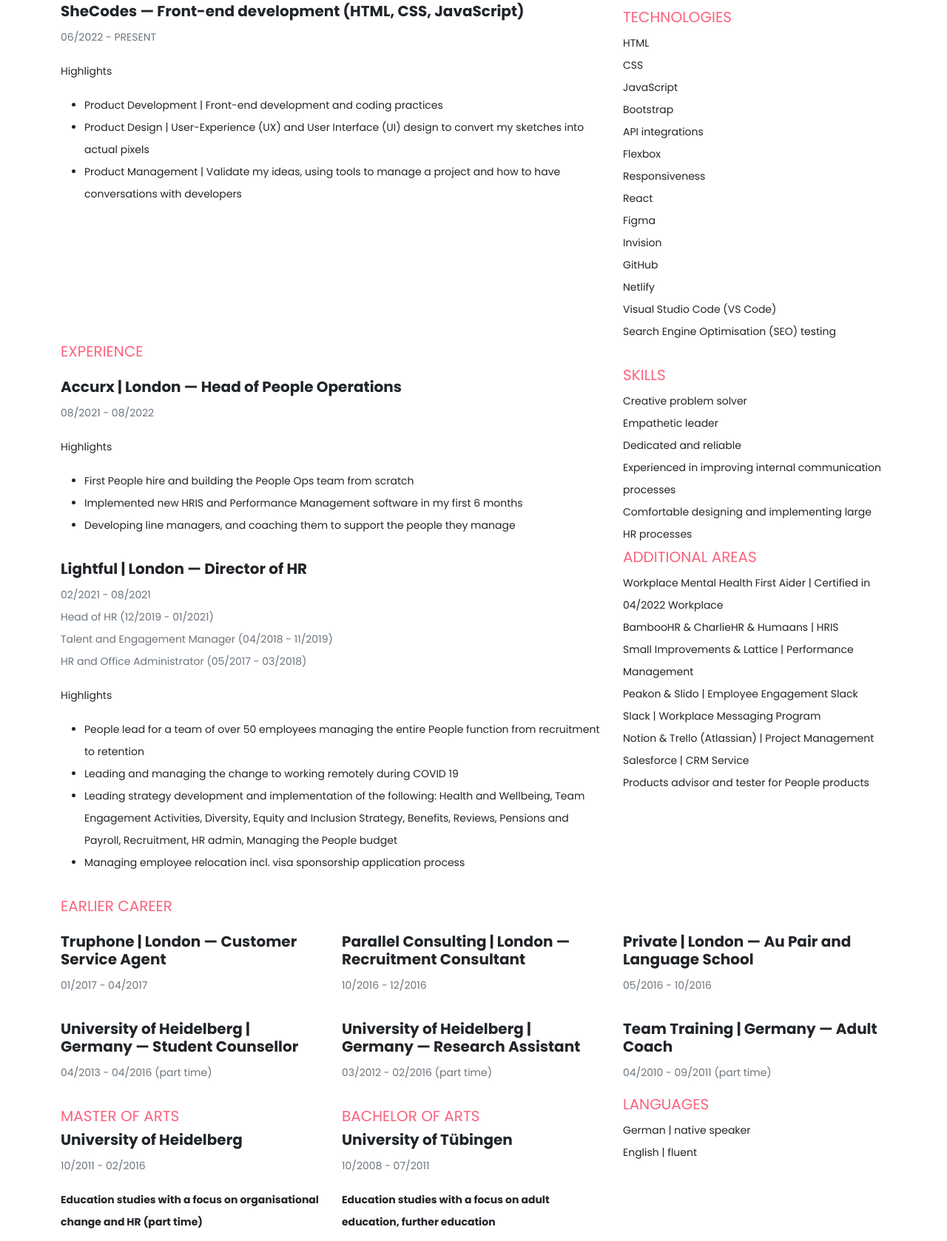
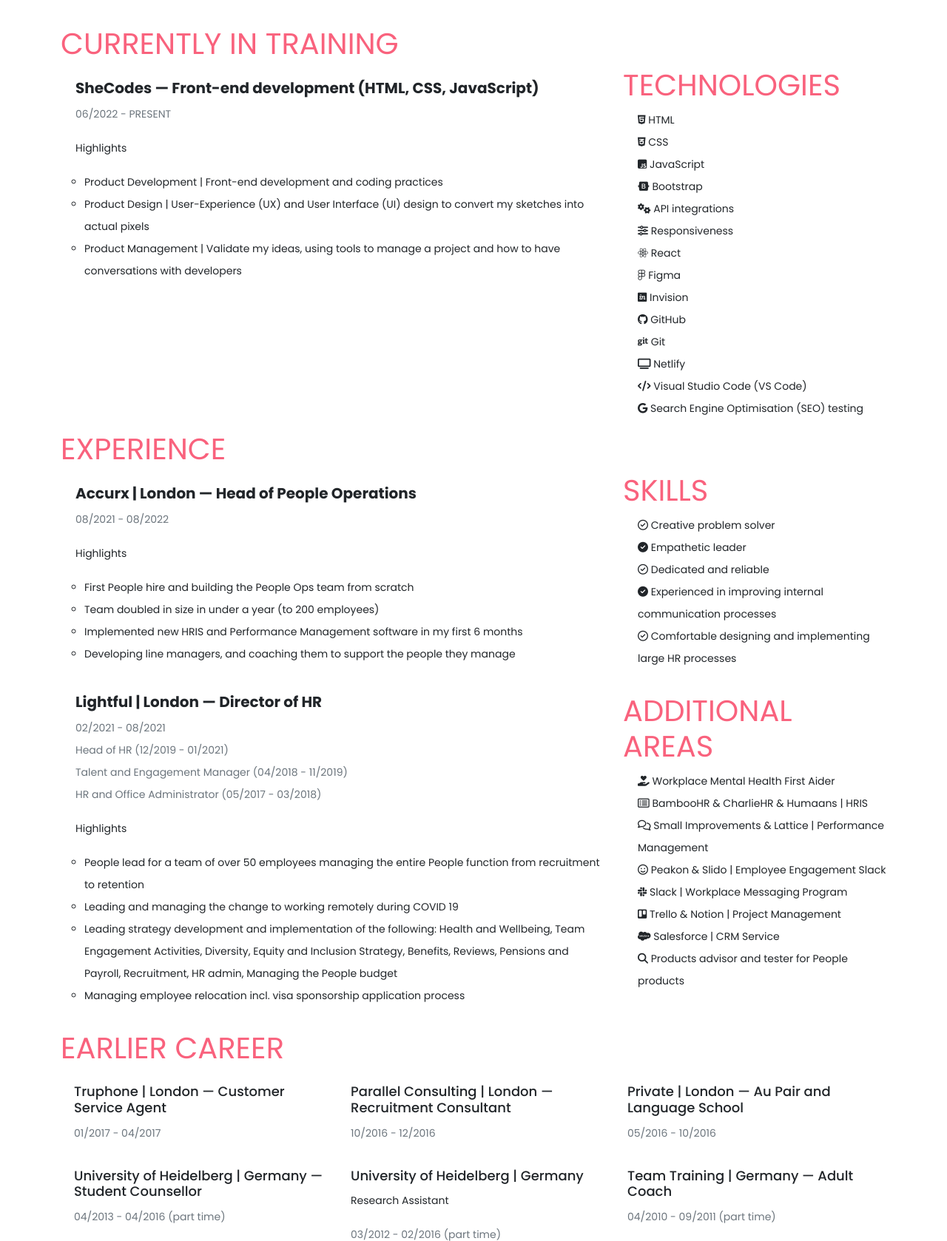
Before and after one commit to IsabellaGG/Portfolio-project-Isabella-Grable, a plain HTML site: page cv.html in a window 1280 px wide. Shown: the part 297-1975 px from the top of the page at 74% size. Drawn offline with nearby package versions, Linux system fonts and the light colour scheme; a web font is replaced by a local one.

Commit message:
sFinalised CV page design and made responsive

```diff
--- a/cv.html
+++ b/cv.html
@@ -41,8 +41,8 @@
           <h3>SheCodes — Front-end development (HTML, CSS, JavaScript)</h3>
           <div class="cv-content">
             <p class="text-muted">06/2022 - PRESENT</p>
-            <p>Highlights</p>
-            <ul>
+            <p class="d-none d-md-block">Highlights</p>
+            <ul class="d-none d-md-block">
               <li>
                 Product Development | Front-end development and coding practices
               </li>
@@ -57,23 +57,28 @@
             </ul>
           </div>
         </div>
-        <div class="col-md-4 mt-4 cv-content">
-          <div class="cv-content"><h2>Technologies</h2></div>
+        <div class="col-md-4">
+          <div class="cv-content d-none d-md-block"><h2>Technologies</h2></div>
           <ul class="skills">
-            <li>HTML</li>
-            <li>CSS</li>
-            <li>JavaScript</li>
-            <li>Bootstrap</li>
-            <li>API integrations</li>
-            <li>Flexbox</li>
-            <li>Responsiveness</li>
-            <li>React</li>
-            <li>Figma</li>
-            <li>Invision</li>
-            <li>GitHub</li>
-            <li>Netlify</li>
-            <li>Visual Studio Code (VS Code)</li>
-            <li>Search Engine Optimisation (SEO) testing</li>
+            <li><i class="fa-brands fa-html5"></i> HTML</li>
+            <li><i class="fa-brands fa-css3-alt"></i> CSS</li>
+            <li><i class="fa-brands fa-square-js"></i> JavaScript</li>
+            <li><i class="fa-brands fa-bootstrap"></i> Bootstrap</li>
+            <li><i class="fa-solid fa-gears"></i> API integrations</li>
+            <li><i class="fa-solid fa-sliders"></i> Responsiveness</li>
+            <li><i class="fa-brands fa-react"></i> React</li>
+            <li><i class="fa-brands fa-figma"></i> Figma</li>
+            <li><i class="fa-brands fa-invision"></i> Invision</li>
+            <li><i class="fa-brands fa-github"></i> GitHub</li>
+            <li><i class="fa-brands fa-git"></i> Git</li>
+            <li><i class="fa-solid fa-tv"></i> Netlify</li>
+            <li>
+              <i class="fa-solid fa-code"></i> Visual Studio Code (VS Code)
+            </li>
+            <li>
+              <i class="fa-brands fa-google"></i> Search Engine Optimisation
+              (SEO) testing
+            </li>
           </ul>
         </div>
       </div>
@@ -85,12 +90,13 @@
           <h3>Accurx | London — Head of People Operations</h3>
           <div class="cv-content">
             <p class="text-muted">08/2021 - 08/2022 <br /></p>
-            <p>Highlights</p>
+            <p class="d-none d-md-block">Highlights</p>
           </div>
-          <ul>
+          <ul class="d-none d-md-block">
             <li>
               First People hire and building the People Ops team from scratch
             </li>
+            <li>Team doubled in size in under a year (to 200 employees)</li>
             <li>
               Implemented new HRIS and Performance Management software in my
               first 6 months
@@ -102,15 +108,25 @@
           </ul>
         </div>
         <div class="col-md-4">
-          <div class="cv-content">
+          <div class="cv-content d-none d-md-block">
             <h2>Skills</h2>
           </div>
-          <ul class="skills">
-            <li>Creative problem solver</li>
-            <li>Empathetic leader</li>
-            <li>Dedicated and reliable</li>
-            <li>Experienced in improving internal communication processes</li>
-            <li>Comfortable designing and implementing large HR processes</li>
+          <ul class="skills d-none d-md-block">
+            <li>
+              <i class="fa-regular fa-circle-check"></i> Creative problem solver
+            </li>
+            <li><i class="fa-solid fa-circle-check"></i> Empathetic leader</li>
+            <li>
+              <i class="fa-regular fa-circle-check"></i> Dedicated and reliable
+            </li>
+            <li>
+              <i class="fa-solid fa-circle-check"></i> Experienced in improving
+              internal communication processes
+            </li>
+            <li>
+              <i class="fa-regular fa-circle-check"></i> Comfortable designing
+              and implementing large HR processes
+            </li>
           </ul>
         </div>
       </div>
@@ -123,8 +139,8 @@
             Talent and Engagement Manager (04/2018 - 11/2019)<br />
             HR and Office Administrator (05/2017 - 03/2018)
           </p>
-          <p>Highlights</p>
-          <ul>
+          <p class="d-none d-md-block">Highlights</p>
+          <ul class="d-none d-md-block">
             <li>
               People lead for a team of over 50 employees managing the entire
               People function from recruitment to retention
@@ -145,59 +161,80 @@
             </li>
           </ul>
         </div>
-        <div class="col-md-4">
+        <div class="col-md-4 mt-3">
           <div class="cv-content">
             <h2>Additional Areas</h2>
           </div>
           <ul class="skills">
             <li>
-              Workplace Mental Health First Aider | Certified in 04/2022
-              Workplace
+              <i class="fa-solid fa-hand-holding-heart"></i>
+              Workplace Mental Health First Aider
             </li>
-            <li>BambooHR & CharlieHR & Humaans | HRIS</li>
-            <li>Small Improvements & Lattice | Performance Management</li>
-            <li>Peakon & Slido | Employee Engagement Slack</li>
-            <li>Slack | Workplace Messaging Program</li>
-            <li>Notion & Trello (Atlassian) | Project Management</li>
-            <li>Salesforce | CRM Service</li>
-            <li>Products advisor and tester for People products</li>
+            <li>
+              <i class="fa-regular fa-rectangle-list"></i> BambooHR & CharlieHR
+              & Humaans | HRIS
+            </li>
+            <li>
+              <i class="fa-regular fa-comments"></i> Small Improvements &
+              Lattice | Performance Management
+            </li>
+            <li>
+              <i class="fa-regular fa-face-smile"></i> Peakon & Slido | Employee
+              Engagement Slack
+            </li>
+            <li>
+              <i class="fa-brands fa-slack"></i> Slack | Workplace Messaging
+              Program
+            </li>
+            <li>
+              <i class="fa-brands fa-trello"></i> Trello & Notion | Project
+              Management
+            </li>
+            <li>
+              <i class="fa-brands fa-salesforce"></i> Salesforce | CRM Service
+            </li>
+            <li>
+              <i class="fa-solid fa-magnifying-glass"></i> Products advisor and
+              tester for People products
+            </li>
           </ul>
         </div>
       </div>
       <div class="cv-content mt-3">
         <h2>Earlier career</h2>
       </div>
-      <div class="row">
-        <div class="col-md-4 mt-3 cv-content">
+      <div class="row cv-content-earlier-career">
+        <div class="col-md-4 mt-3">
           <h3>Truphone | London — Customer Service Agent</h3>
           <p class="text-muted">01/2017 - 04/2017</p>
         </div>
-        <div class="col-md-4 mt-3 cv-content">
+        <div class="col-md-4 mt-3">
           <h3>Parallel Consulting | London — Recruitment Consultant</h3>
           <p class="text-muted">10/2016 - 12/2016</p>
         </div>
-        <div class="col-md-4 mt-3 cv-content">
+        <div class="col-md-4 mt-3">
           <h3>Private | London — Au Pair and Language School</h3>
           <p class="text-muted">05/2016 - 10/2016</p>
         </div>
       </div>
-      <div class="row">
-        <div class="col-md-4 mt-3 cv-content">
+      <div class="row cv-content-earlier-career">
+        <div class="col-md-4 mt-3">
           <h3>University of Heidelberg | Germany — Student Counsellor</h3>
           <p class="text-muted">04/2013 - 04/2016 (part time)</p>
         </div>
-        <div class="col-md-4 mt-3 cv-content">
-          <h3>University of Heidelberg | Germany — Research Assistant</h3>
+        <div class="col-md-4 mt-3">
+          <h3>University of Heidelberg | Germany</h3>
+          <p>Research Assistant</p>
           <p class="text-muted">03/2012 - 02/2016 (part time)</p>
         </div>
-        <div class="col-md-4 mt-3 cv-content">
+        <div class="col-md-4 mt-3">
           <h3>Team Training | Germany — Adult Coach</h3>
           <p class="text-muted">04/2010 - 09/2011 (part time)</p>
         </div>
       </div>
       <div class="row">
         <div class="col-md-4 mt-3 cv-content">
-          <h2>Master of Arts</h2>
+          <h2>Master</h2>
           <h3>University of Heidelberg</h3>
           <p class="text-muted">10/2011 - 02/2016</p>
           <p>
@@ -209,7 +246,7 @@
           <p>Final grade 1,4 (very good)</p>
         </div>
         <div class="col-md-4 mt-3 cv-content">
-          <h2>Bachelor of Arts</h2>
+          <h2>Bachelor</h2>
           <h3>University of Tübingen</h3>
           <p class="text-muted">10/2008 - 07/2011</p>
           <p>
@@ -221,13 +258,9 @@
           <p>Secondary Subject: Psychology and Sociology</p>
           <p>Final grade 1,7 (good)</p>
         </div>
-        <div class="col-md-4 cv-content">
+        <div class="col-md-4 mt-3 cv-content">
           <h2>Languages</h2>
-
-          <ul class="skills">
-            <li>German | native speaker</li>
-            <li>English | fluent</li>
-          </ul>
+          <p>German | native speaker <br />English | fluent</p>
         </div>
       </div>
     </div>
--- a/styles/styles.css
+++ b/styles/styles.css
@@ -146,7 +146,7 @@ body {
   background-color: var(--background-color-2);
   font-family: var(--default-font-family);
   text-align: center;
-  padding: 20px 20px;
+  padding: 60px 20px;
 }
 
 .cv h1 {
@@ -174,29 +174,40 @@ body {
 }
 
 .cv-content h2 {
-  font-size: 20px;
+  font-size: 40px;
   text-transform: uppercase;
-  font-weight: 400;
+  font-weight: lighter;
   color: var(--primary-color);
 }
 
 .cv-content h3 {
   font-size: 20px;
   font-weight: 600;
+  margin-left: 20px;
 }
 
 .cv-content p {
   font-size: 14px;
+  margin-left: 20px;
 }
 
 .cv-content ul {
   font-size: 14px;
+  list-style: circle;
+}
+
+.cv-content-earlier-career {
+  font-size: 14px;
+  margin-left: 6px;
+}
+.cv-content-earlier-career h3 {
+  font-size: 18px;
 }
 
 .skills {
   list-style: none;
   padding: 0;
-  margin: 0;
+  margin-left: 20px;
   font-size: 14px;
 }
 
```
